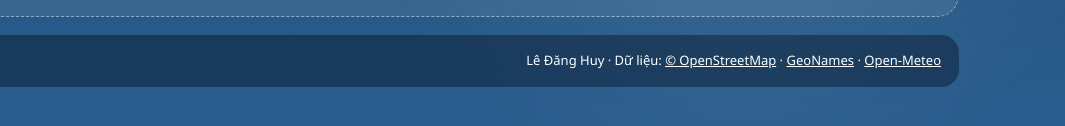
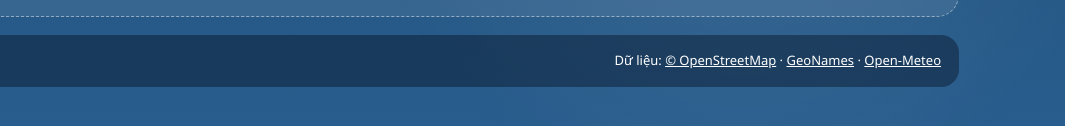
Before and after one commit to ledanghuyf/cn-da23tta-ledanghuy-weather-information, a website: page dist/index.html in a window 1280 px wide. Shown: the part 460-586 px from the top of the page, 215-1280 px from the left. Drawn offline with Linux system fonts and the light colour scheme.

Commit message:
Cập nhật footer

```diff
--- a/dist/index.html
+++ b/dist/index.html
@@ -200,7 +200,7 @@
         <div id="empty-view" class="empty-view"><svg class="empty-weather" viewBox="0 0 160 160" width="140" height="140" aria-hidden="true"><use href="#partly-cloudy"/></svg><h3 id="empty-title">Đang xác định vị trí của bạn</h3><p id="empty-message">Hãy cho phép truy cập Vị trí khi trình duyệt hỏi. Ứng dụng cần vị trí để hiện thời tiết nơi bạn đang ở.</p><button id="locate-retry" class="glass-button" type="button" hidden>Thử lại</button></div>
       </section>
 
-      <footer class="site-footer"><span class="footer-brand"><img class="footer-logo" src="assets/favicon.svg?v=3.0.0" width="24" height="24" alt=""><b>Thời tiết</b></span><span>Lê Đăng Huy · Dữ liệu: <a href="https://www.openstreetmap.org/copyright" target="_blank" rel="noopener noreferrer">© OpenStreetMap</a> · <a href="https://www.geonames.org/" target="_blank" rel="noopener noreferrer">GeoNames</a> · <a href="https://open-meteo.com/" target="_blank" rel="noopener noreferrer">Open-Meteo</a></span></footer>
+      <footer class="site-footer"><span class="footer-brand"><img class="footer-logo" src="assets/favicon.svg?v=3.0.0" width="24" height="24" alt=""><b>Thời tiết</b></span><span>Dữ liệu: <a href="https://www.openstreetmap.org/copyright" target="_blank" rel="noopener noreferrer">© OpenStreetMap</a> · <a href="https://www.geonames.org/" target="_blank" rel="noopener noreferrer">GeoNames</a> · <a href="https://open-meteo.com/" target="_blank" rel="noopener noreferrer">Open-Meteo</a></span></footer>
     </main>
   </div>
   <noscript><p class="noscript-message">Hãy bật JavaScript trong trình duyệt để tìm địa điểm và tải dữ liệu thời tiết.</p></noscript>
```
